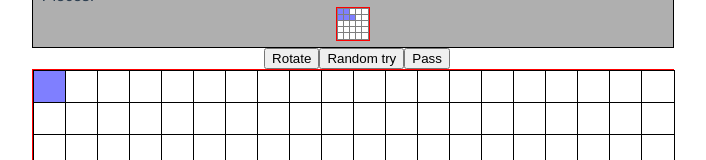
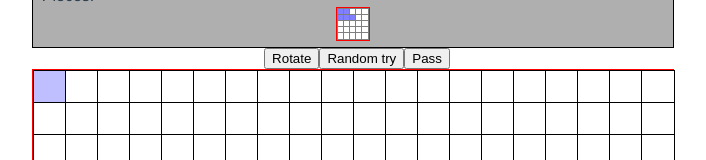
Before and after one commit to msakuta/web-blokus, a Vue app: page / in a window 1280 px wide. Shown: the part 461-621 px from the top of the page, without its empty margins (283-989 px from the left). Built offline with nearby package versions, Linux system fonts and the light colour scheme.

Commit message:
Allow candidate and preview colors to overlap

```diff
--- a/src/components/WebBrokus.vue
+++ b/src/components/WebBrokus.vue
@@ -156,8 +156,8 @@ export default {
       if(preview.value){
         for(const cell of preview.value.shape){
           const pos = shiftCell(rotateCell(cell, preview.value.rotation), preview.value.origin);
-          if(ret[pos[0] + pos[1] * boardSize] === Empty)
-            ret[pos[0] + pos[1] * boardSize] = Preview;
+          if(!(ret[pos[0] + pos[1] * boardSize] & OccupiedMask))
+            ret[pos[0] + pos[1] * boardSize] |= Preview;
         }
       }
       return ret;
@@ -221,7 +221,9 @@ export default {
       return `position: absolute; left: ${
           i % 20 * 32}px; top: ${Math.floor(i / 20) * 32}px; background-color:${
           isOccupied(v) ? players[getCellOccupiedPlayer(v)].color :
-          v === Candidate ? "#7f7fff" : v === Preview ? "#7fff7f" : "white"}`;
+          `rgb(${!!(v & Preview) ^ !!(v & Candidate) ? 191 : 255}, ${
+            v & Candidate ? 191 : 255}, ${
+            v & Preview ? 191 : 255})`}`;
     }
 
     function cellClass(v) {
```
